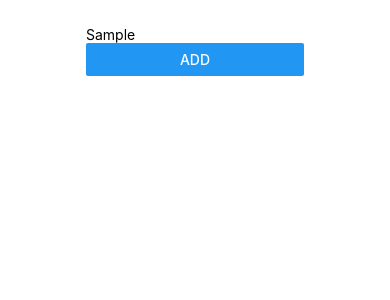
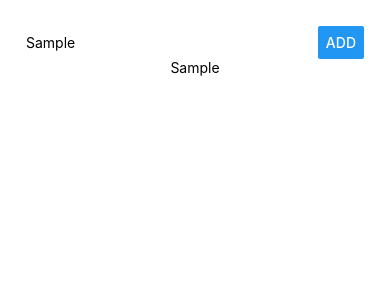
Before and after one commit to krishna21august/my-react-native-app, a React Native app: screen / in a window 390 px wide. Both pictures are taken after typing "Sample" into the empty fields and a click on the button "ADD". Shown: the top 300 px of the page. Built offline with nearby package versions, Linux system fonts and the light colour scheme.

Commit message:
adding a button and managing state

```diff
--- a/App.js
+++ b/App.js
@@ -3,7 +3,8 @@
 
 export default class App extends Component {
   state = {
-    placeName: ""
+    placeName: "",
+    places: []
   };
 
   placeNameChangedHandler = val => {
@@ -12,17 +13,35 @@
     });
   };
 
+  placeSubmitHandler = () => {
+    if (this.state.placeName.trim() === "") {
+      return;
+    }
+
+    this.setState(prevState => {
+      return {
+        places: prevState.places.concat(prevState.placeName)
+      }
+    });
+
+  }
   render() {
+    const placesOutput = this.state.places.map((place, i) => (
+      <Text key={i}>{place}</Text>
+    ));
     return (
       <View style={styles.container}>
-        <View stye={styles.inputContainer}>
+        <View style={styles.inputContainer}>
           <TextInput
             style={styles.placeInput}
             placeholder="An awesome place"
             value={this.state.placeName}
             onChangeText={this.placeNameChangedHandler}
           />
-          <Button title="Add" style={styles.placeButton} />
+          <Button title="Add" style={styles.placeButton} onPress={this.placeSubmitHandler} />
+        </View>
+        <View>
+          {placesOutput}
         </View>
 
       </View>
```
